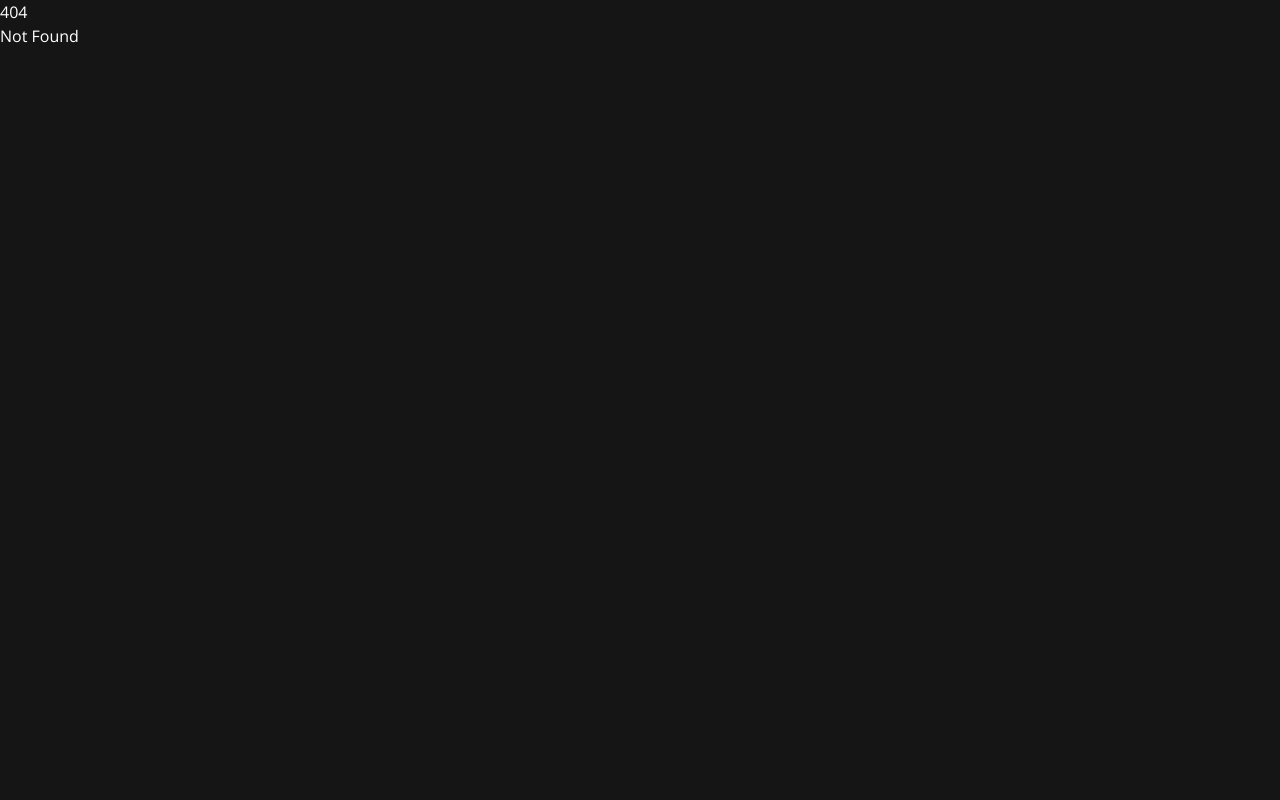
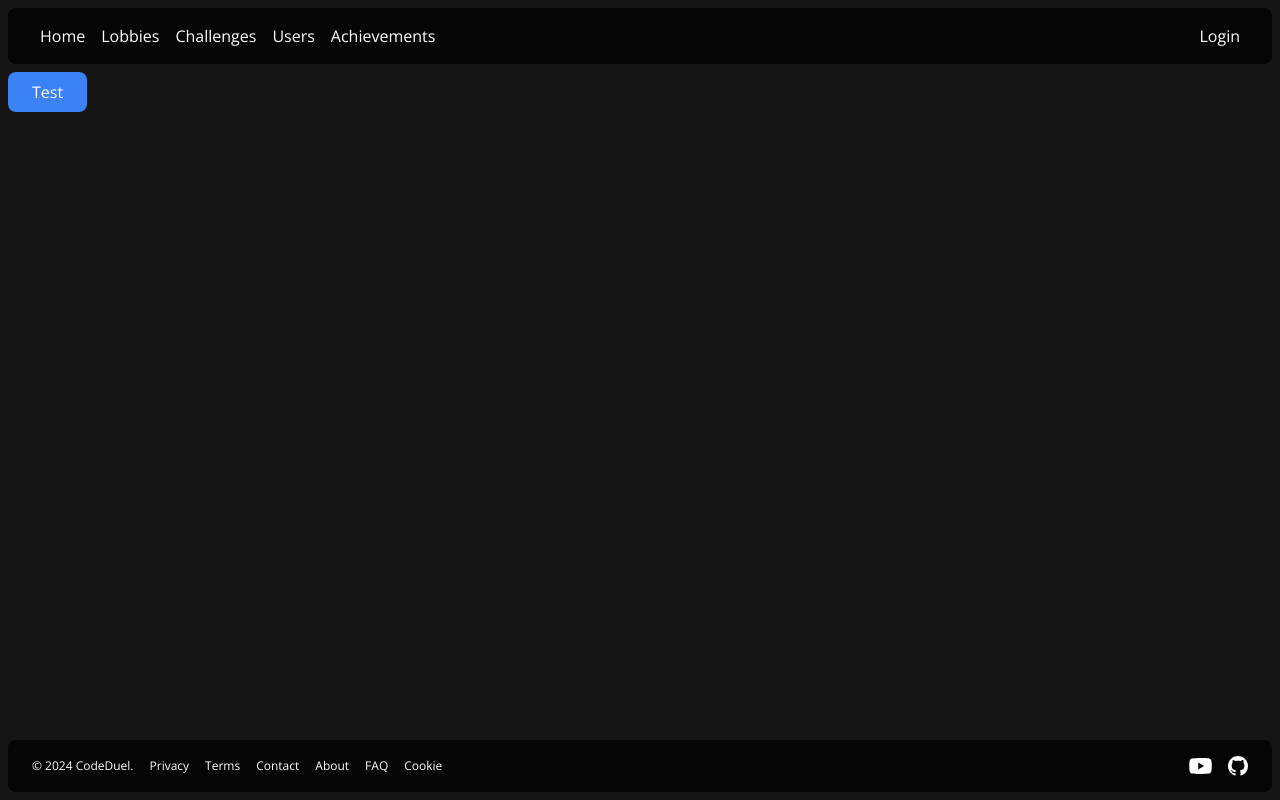
Before and after one commit to whatasave/codeduel-fe, a SvelteKit app: page /challenge in a window 1280 px wide. Before the commit this address had no page. Built offline with nearby package versions, Linux system fonts and the light colour scheme; no server answers.

Commit message:
added loading state

```diff
--- a/src/components/button/Clickable.svelte
+++ b/src/components/button/Clickable.svelte
@@ -1,14 +1,30 @@
 <script lang="ts">
 	import type { Snippet } from 'svelte';
-	import type { HTMLButtonAttributes } from 'svelte/elements';
+	import type { HTMLButtonAttributes, MouseEventHandler } from 'svelte/elements';
 
 	interface $$Props extends HTMLButtonAttributes {
 		children: Snippet;
+		loading?: Snippet;
+		delay?: number;
 	}
 
-	let { children, ...props }: $$Props = $props();
+	let { children, delay, loading, onclick, ...props }: $$Props = $props();
+
+	let isLoading: boolean = $state(false);
+
+	async function handleClick(event: MouseEvent & { currentTarget: EventTarget & HTMLButtonElement }) {
+		if (isLoading) return;
+		isLoading = true;
+		await onclick?.(event);
+		await new Promise((resolve) => setTimeout(resolve, delay ?? 0));
+		isLoading = false;
+	}
 </script>
 
-<button type="button" class="contents" {...props}>
-	{@render children()}
+<button type="button" class="contents" {...props} onclick={handleClick}>
+	{#if isLoading}
+		{@render (loading ?? children)()}
+	{:else}
+		{@render children()}
+	{/if}
 </button>
--- a/src/components/navbar/Navbar.svelte
+++ b/src/components/navbar/Navbar.svelte
@@ -15,9 +15,9 @@
 	<div class="flex gap-4 px-4">
 		<a href="/">Home</a>
 		<a href="/lobby">Lobbies</a>
-		<a href="/challenges">Challenges</a>
-		<a href="/users">Users</a>
-		<a href="/achievements">Achievements</a>
+		<a href="/challenge">Challenges</a>
+		<a href="/user">Users</a>
+		<a href="/achievement">Achievements</a>
 	</div>
 
 	<div class="flex items-center gap-4">
--- /dev/null
+++ b/src/routes/(layout)/challenge/+page.svelte
@@ -0,0 +1,19 @@
+<script lang="ts">
+	import Clickable from '$components/button/Clickable.svelte';
+</script>
+
+<div>
+	<Clickable
+		class="rounded bg-blue-500 p-2 px-6 text-white"
+		delay={2000}
+		onclick={async () => {
+			await new Promise((resolve) => setTimeout(resolve, 2000));
+			console.log('T1');
+		}}
+	>
+		Test
+		{#snippet loading()}
+			Loading...
+		{/snippet}
+	</Clickable>
+</div>
```
